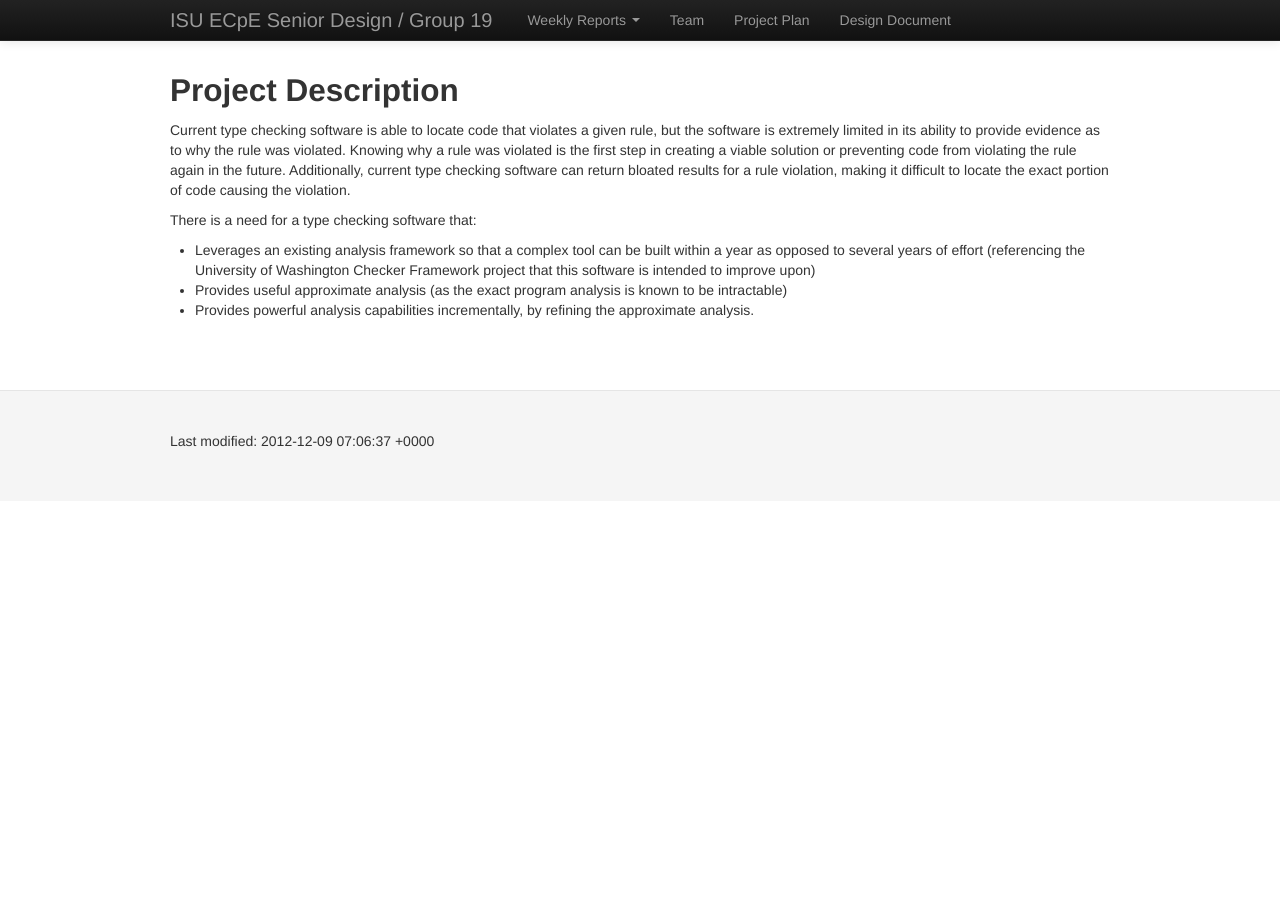
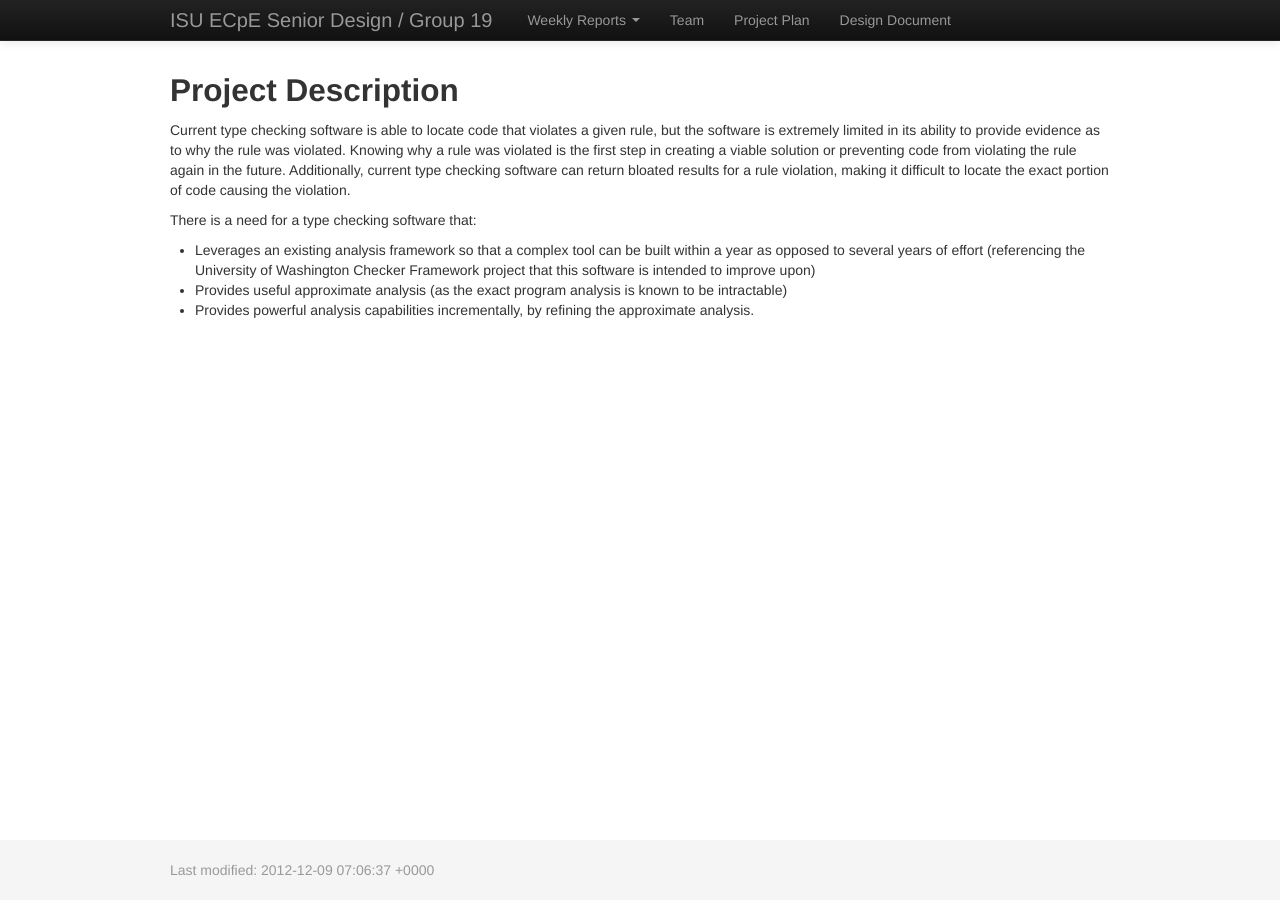
Before and after one commit to IASTATE-May1319/website, a Jekyll site: the page built from index.md, in a window 1280 px wide. Built offline with Jekyll 4.4.1, drawn with Linux system fonts in a browser that asks for light colours; Markdown is read by kramdown in place of the engine named in the settings.

Commit message:
Update footer CSS

```diff
--- a/_layouts/base.html
+++ b/_layouts/base.html
@@ -6,18 +6,7 @@
 <link type="text/css" rel="stylesheet" href="/may1319/css/bootstrap.min.css">
 <script type="text/javascript" src="/may1319/js/jquery.min.js"></script>
 <script type="text/javascript" src="/may1319/js/bootstrap.min.js"></script>
-
-<style type="text/css">
-  body {
-    padding-top: 60px;
-  }
-  .footer {
-    background-color: #F5F5F5;
-    border-top: 1px solid #E5E5E5;
-    margin-top: 40px;
-    padding: 40px 0;
-  }
-</style>
+<link type="text/css" href="/may1319/css/base.css" rel="stylesheet" />
 
 </head>
 <body class="body">
@@ -45,16 +34,17 @@
   </div>
 </div>
 
-<div class="container">
-    <div>
-      {{ content }}
-    </div>
+<div id="wrap">
+  <div class="container top-margin">
+    <div id="content">{{ content }}</div>
+    <div id="push"></div>
+  </div>
 </div>
-<br />
-<footer class="footer">
+
+<div id="footer">
   <div class="container">
-    <p>Last modified: {{ site.time }}</p>
+    <p class="muted credit">Last modified: {{ site.time }}</p>
   </div>
-</footer>
+</div>
 </body>
 </html>
--- /dev/null
+++ b/css/base.css
@@ -0,0 +1,29 @@
+.top-margin {
+    padding-top: 60px;
+}
+
+html,
+body {
+    height: 100%;
+}
+
+#wrap {
+    min-height: 100%;
+    height: auto !important;
+    height: 100%;
+    margin: 0 auto -60px;
+}
+
+/* Set the fixed height of the footer here */
+#push,
+#footer {
+    height: 60px;
+}
+
+#footer {
+    background-color: #f5f5f5;
+}
+
+#footer .container .credit {
+    margin: 20px 0;
+}
```
